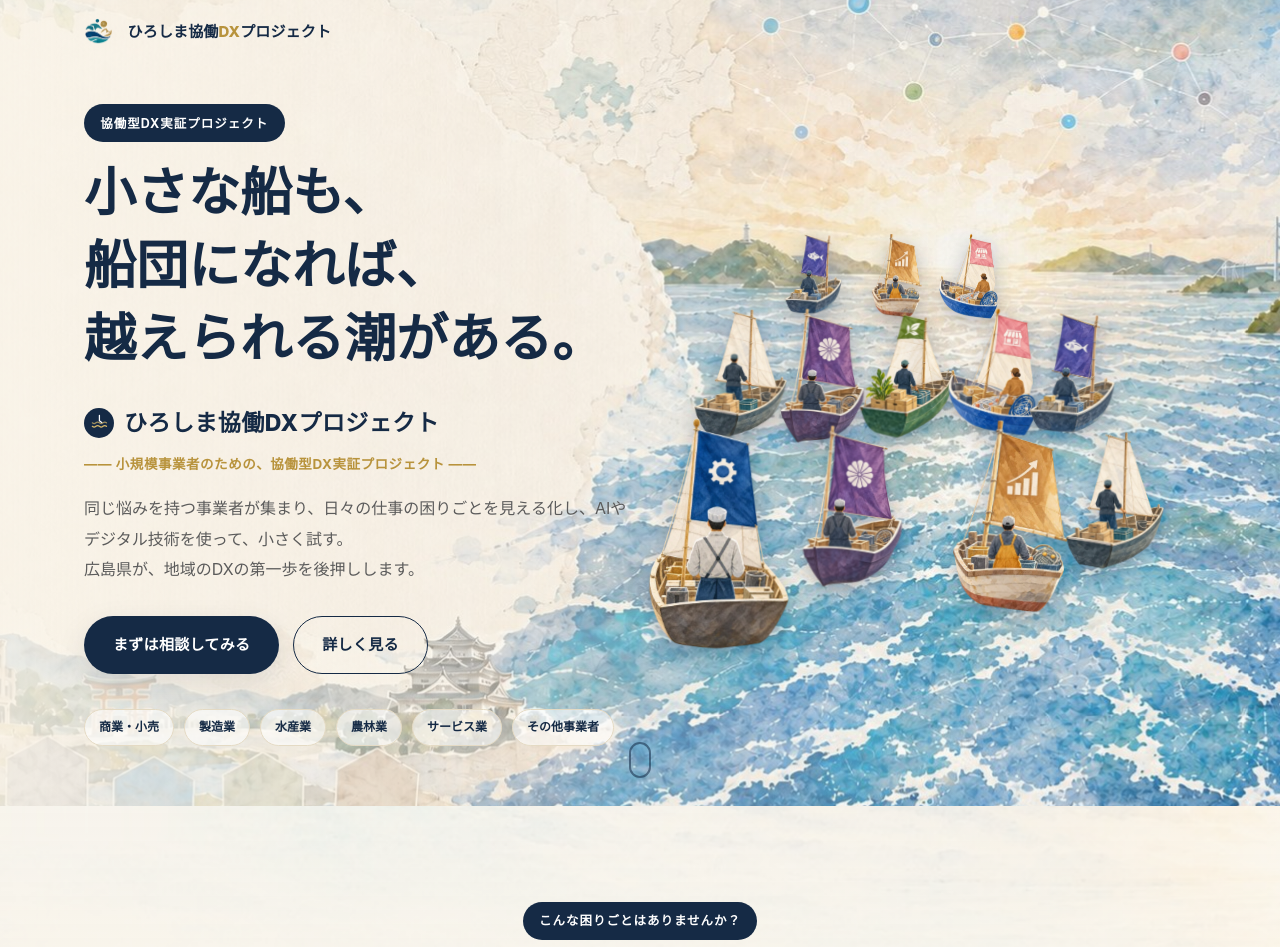
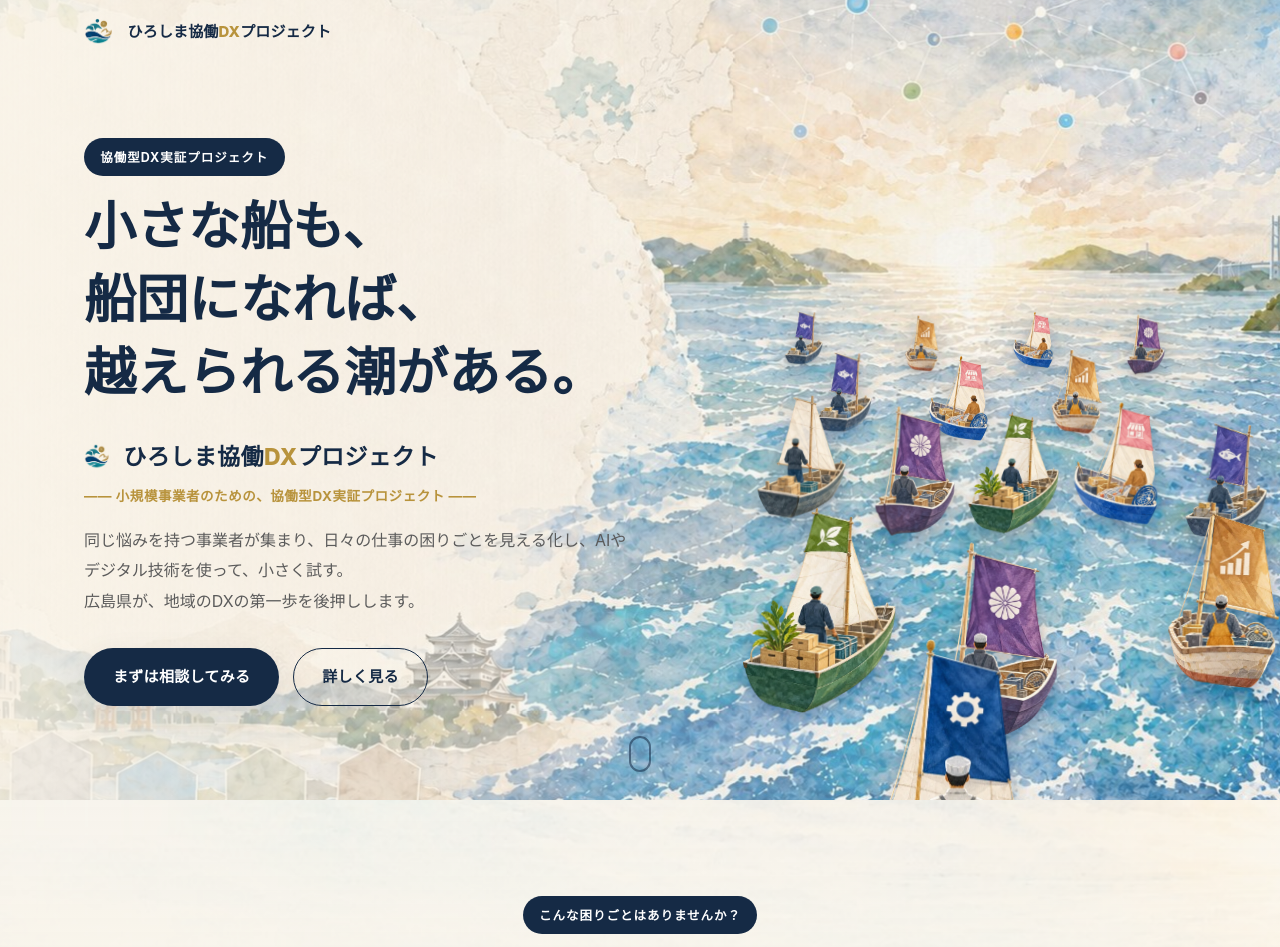
Before and after one commit to Yushi0118/hiroshiyama_DX_PJ, a plain HTML site: page index.html in a window 1280 px wide. Shown: the top 947 px of the page. Drawn offline with nearby package versions, Linux system fonts and the light colour scheme.

Commit message:
Add files via upload

```diff
--- a/index.html
+++ b/index.html
@@ -32,27 +32,35 @@
     <div class="section-bg parallax-bg" data-speed="0.18" style="background-image:url('assets/img/backgrounds/hero-bg.jpg');"></div>
     <div class="section-scrim hero-scrim" aria-hidden="true"></div>
 
-    <div class="fleet fleet-desktop" aria-hidden="true">
-      <img class="ship float-slow" data-float="1" src="assets/img/icons/ships/ship-fish.webp" alt="" style="left:61%;top:29%;width:5%;" loading="lazy" decoding="async">
-      <img class="ship float-slow" data-float="2" src="assets/img/icons/ships/ship-growth.webp" alt="" style="left:67%;top:29%;width:5%;" loading="lazy" decoding="async">
-      <img class="ship float-slow" data-float="3" src="assets/img/icons/ships/ship-shop.webp" alt="" style="left:73%;top:29%;width:5%;" loading="lazy" decoding="async">
-      <img class="ship float-med" data-float="4" src="assets/img/icons/ships/ship-plain.webp" alt="" style="left:54%;top:39%;width:7.5%;" loading="lazy" decoding="async">
-      <img class="ship float-med" data-float="5" src="assets/img/icons/ships/ship-crest.webp" alt="" style="left:60.5%;top:39%;width:7.5%;" loading="lazy" decoding="async">
-      <img class="ship float-med" data-float="6" src="assets/img/icons/ships/ship-leaf.webp" alt="" style="left:67%;top:39%;width:7.5%;" loading="lazy" decoding="async">
-      <img class="ship float-med" data-float="7" src="assets/img/icons/ships/ship-shop.webp" alt="" style="left:73.5%;top:39%;width:7.5%;" loading="lazy" decoding="async">
-      <img class="ship float-med" data-float="8" src="assets/img/icons/ships/ship-fish.webp" alt="" style="left:80%;top:39%;width:7.5%;" loading="lazy" decoding="async">
-      <img class="ship float-fast" data-float="9" src="assets/img/icons/ships/ship-gear.webp" alt="" style="left:49%;top:52%;width:13.5%;" loading="lazy" decoding="async">
-      <img class="ship float-fast" data-float="10" src="assets/img/icons/ships/ship-crest.webp" alt="" style="left:62%;top:53%;width:9%;" loading="lazy" decoding="async">
-      <img class="ship float-fast" data-float="11" src="assets/img/icons/ships/ship-growth.webp" alt="" style="left:72%;top:52.5%;width:11.5%;" loading="lazy" decoding="async">
-      <img class="ship float-fast" data-float="12" src="assets/img/icons/ships/ship-plain.webp" alt="" style="left:83%;top:54%;width:8%;" loading="lazy" decoding="async">
+    <div class="fleet-viewport fleet-viewport-desktop" aria-hidden="true">
+      <div class="fleet fleet-desktop" data-img-w="1600" data-img-h="900">
+        <img class="ship float-slow" data-float="1" src="assets/img/icons/ships/ship-fish.webp" alt="" style="left:60%;top:39%;width:3%;" loading="lazy" decoding="async">
+        <img class="ship float-slow" data-float="2" src="assets/img/icons/ships/ship-growth.webp" alt="" style="left:68%;top:39.5%;width:3%;" loading="lazy" decoding="async">
+        <img class="ship float-slow" data-float="3" src="assets/img/icons/ships/ship-shop.webp" alt="" style="left:76%;top:39%;width:3%;" loading="lazy" decoding="async">
+        <img class="ship float-slow" data-float="4" src="assets/img/icons/ships/ship-crest.webp" alt="" style="left:84%;top:39.5%;width:3%;" loading="lazy" decoding="async">
+        <img class="ship float-slow" data-float="5" src="assets/img/icons/ships/ship-fish.webp" alt="" style="left:62%;top:44%;width:4.5%;" loading="lazy" decoding="async">
+        <img class="ship float-slow" data-float="6" src="assets/img/icons/ships/ship-shop.webp" alt="" style="left:70%;top:44.5%;width:4.5%;" loading="lazy" decoding="async">
+        <img class="ship float-slow" data-float="7" src="assets/img/icons/ships/ship-growth.webp" alt="" style="left:78%;top:44%;width:4.5%;" loading="lazy" decoding="async">
+        <img class="ship float-med" data-float="8" src="assets/img/icons/ships/ship-plain.webp" alt="" style="left:58%;top:50%;width:6.5%;" loading="lazy" decoding="async">
+        <img class="ship float-med" data-float="9" src="assets/img/icons/ships/ship-crest.webp" alt="" style="left:66%;top:51%;width:6.5%;" loading="lazy" decoding="async">
+        <img class="ship float-med" data-float="10" src="assets/img/icons/ships/ship-leaf.webp" alt="" style="left:73%;top:52%;width:6.5%;" loading="lazy" decoding="async">
+        <img class="ship float-med" data-float="11" src="assets/img/icons/ships/ship-shop.webp" alt="" style="left:80%;top:51%;width:6.5%;" loading="lazy" decoding="async">
+        <img class="ship float-med" data-float="12" src="assets/img/icons/ships/ship-fish.webp" alt="" style="left:88%;top:53%;width:6.5%;" loading="lazy" decoding="async">
+        <img class="ship float-fast" data-float="13" src="assets/img/icons/ships/ship-leaf.webp" alt="" style="left:57%;top:64%;width:11%;" loading="lazy" decoding="async">
+        <img class="ship float-fast" data-float="14" src="assets/img/icons/ships/ship-crest.webp" alt="" style="left:70%;top:68%;width:10%;" loading="lazy" decoding="async">
+        <img class="ship float-fast" data-float="15" src="assets/img/icons/ships/ship-gear.webp" alt="" style="left:64%;top:80%;width:16%;" loading="lazy" decoding="async">
+        <img class="ship float-fast" data-float="16" src="assets/img/icons/ships/ship-growth.webp" alt="" style="left:85%;top:63%;width:10%;" loading="lazy" decoding="async">
+      </div>
     </div>
-    <div class="fleet fleet-mobile" aria-hidden="true">
-      <img class="ship float-slow" src="assets/img/icons/ships/ship-fish.webp" alt="" style="left:49%;top:65%;width:6%;" loading="lazy" decoding="async">
-      <img class="ship float-slow" src="assets/img/icons/ships/ship-growth.webp" alt="" style="left:61%;top:65%;width:6%;" loading="lazy" decoding="async">
-      <img class="ship float-med" src="assets/img/icons/ships/ship-gear.webp" alt="" style="left:20%;top:71%;width:10%;" loading="lazy" decoding="async">
-      <img class="ship float-med" src="assets/img/icons/ships/ship-crest.webp" alt="" style="left:38%;top:71.5%;width:12%;" loading="lazy" decoding="async">
-      <img class="ship float-med" src="assets/img/icons/ships/ship-leaf.webp" alt="" style="left:56%;top:71.2%;width:8.5%;" loading="lazy" decoding="async">
-      <img class="ship float-med" src="assets/img/icons/ships/ship-plain.webp" alt="" style="left:71%;top:72%;width:10.5%;" loading="lazy" decoding="async">
+    <div class="fleet-viewport fleet-viewport-mobile" aria-hidden="true">
+      <div class="fleet fleet-mobile" data-img-w="1000" data-img-h="1776">
+        <img class="ship float-slow" src="assets/img/icons/ships/ship-fish.webp" alt="" style="left:54%;top:62%;width:4%;" loading="lazy" decoding="async">
+        <img class="ship float-slow" src="assets/img/icons/ships/ship-growth.webp" alt="" style="left:64%;top:62.5%;width:4%;" loading="lazy" decoding="async">
+        <img class="ship float-med" src="assets/img/icons/ships/ship-crest.webp" alt="" style="left:48%;top:71%;width:7%;" loading="lazy" decoding="async">
+        <img class="ship float-med" src="assets/img/icons/ships/ship-shop.webp" alt="" style="left:75%;top:71.5%;width:7%;" loading="lazy" decoding="async">
+        <img class="ship float-med" src="assets/img/icons/ships/ship-gear.webp" alt="" style="left:65%;top:79%;width:11%;" loading="lazy" decoding="async">
+        <img class="ship float-med" src="assets/img/icons/ships/ship-leaf.webp" alt="" style="left:82%;top:79.5%;width:11%;" loading="lazy" decoding="async">
+      </div>
     </div>
 
     <div class="wrap hero-wrap">
@@ -61,27 +69,15 @@
         <h1 class="hero-title">小さな船も、<br>船団になれば、<br>越えられる潮がある。</h1>
         <div class="hero-brand">
           <span class="hero-brand-mark" aria-hidden="true">
-            <svg viewBox="0 0 24 24" fill="none" xmlns="http://www.w3.org/2000/svg">
-              <path d="M3 17c1.5 1.3 3 1.3 4.5 0s3-1.3 4.5 0 3 1.3 4.5 0 3-1.3 4.5 0" stroke="#D8B96A" stroke-width="1.6" stroke-linecap="round"/>
-              <path d="M3 12.5c1.5 1.3 3 1.3 4.5 0s3-1.3 4.5 0 3 1.3 4.5 0 3-1.3 4.5 0" stroke="#D8B96A" stroke-width="1.6" stroke-linecap="round" opacity=".7"/>
-              <path d="M12 3v7l3 2" stroke="#fff" stroke-width="1.6" stroke-linecap="round" stroke-linejoin="round"/>
-            </svg>
+            <img src="assets/img/icons/logo-mark.png" alt="" width="40" height="36" loading="eager" decoding="async">
           </span>
-          <span class="hero-brand-name">ひろしま協働DXプロジェクト</span>
+          <span class="hero-brand-name">ひろしま協働<span class="accent-dx">DX</span>プロジェクト</span>
         </div>
         <p class="hero-sub">―― 小規模事業者のための、協働型DX実証プロジェクト ――</p>
         <p class="hero-lead">同じ悩みを持つ事業者が集まり、日々の仕事の困りごとを見える化し、AIやデジタル技術を使って、小さく試す。<br>広島県が、地域のDXの第一歩を後押しします。</p>
         <div class="hero-actions">
           <a href="#entry" class="btn btn-primary">まずは相談してみる</a>
           <a href="#pain" class="btn btn-outline">詳しく見る</a>
-        </div>
-        <div class="hero-industries" role="list" aria-label="対象業種">
-          <span role="listitem" class="hex-tag">商業・小売</span>
-          <span role="listitem" class="hex-tag">製造業</span>
-          <span role="listitem" class="hex-tag">水産業</span>
-          <span role="listitem" class="hex-tag">農林業</span>
-          <span role="listitem" class="hex-tag">サービス業</span>
-          <span role="listitem" class="hex-tag">その他事業者</span>
         </div>
       </div>
     </div>
--- a/script.js
+++ b/script.js
@@ -18,6 +18,48 @@
     window.matchMedia("(prefers-reduced-motion: reduce)").matches;
 
   var isMobile = window.matchMedia && window.matchMedia("(max-width: 767px)").matches;
+
+  /* ------------------------------------------------------------
+     -1. 船団フレームのカバーフィット配置
+     .fleet-viewport（= セクションいっぱいの窓）の中で、.fleet フレームを
+     背景画像の background-size:cover と全く同じ計算式でサイズ・位置決めする。
+     これにより、各船の left/top/width（%指定、元画像基準で配置）は
+     ビューポートの縦横比が変わっても常に元画像の同じ場所を指し続ける
+     （= 船が背景の陸地に乗り上げたり水平線からズレたりしない）。
+     reduced-motion でも常に実行する必要がある（実行しないと .fleet が
+     0×0 に潰れて船が消えてしまうため）。
+     ------------------------------------------------------------ */
+  function sizeFleetFrame(frame) {
+    var viewport = frame.parentElement;
+    if (!viewport) return;
+    var vw = viewport.clientWidth;
+    var vh = viewport.clientHeight;
+    if (!vw || !vh) return;
+    var imgW = parseFloat(frame.getAttribute("data-img-w")) || 1600;
+    var imgH = parseFloat(frame.getAttribute("data-img-h")) || 900;
+    var imgRatio = imgW / imgH;
+    var viewRatio = vw / vh;
+    var w, h;
+    if (viewRatio > imgRatio) {
+      w = vw;
+      h = w / imgRatio;
+    } else {
+      h = vh;
+      w = h * imgRatio;
+    }
+    frame.style.width = w + "px";
+    frame.style.height = h + "px";
+    frame.style.left = (vw - w) / 2 + "px";
+    frame.style.top = (vh - h) / 2 + "px";
+  }
+  function sizeAllFleetFrames() {
+    document.querySelectorAll(".fleet").forEach(sizeFleetFrame);
+  }
+  sizeAllFleetFrames();
+  window.addEventListener("resize", debounce(sizeAllFleetFrames, 120));
+  window.addEventListener("orientationchange", sizeAllFleetFrames);
+  // フォント読み込み等による遅延レイアウト変化を拾うための保険再計算
+  window.setTimeout(sizeAllFleetFrames, 300);
 
   /* ------------------------------------------------------------
      0. reduced-motion の場合はすべて即表示にして終了
--- a/style.css
+++ b/style.css
@@ -232,21 +232,14 @@ a{color:inherit;text-decoration:none;}
 .hero-title{
   font-size:clamp(28px,4.6vw,52px);color:var(--navy);margin:0 0 .5em;font-weight:800;line-height:1.4;
 }
-.hero-brand{display:flex;align-items:center;gap:.6em;margin:0 0 .5em;}
-.hero-brand-mark{
-  width:1.9em;height:1.9em;border-radius:50%;background:var(--navy);flex:none;
-  display:flex;align-items:center;justify-content:center;
-}
-.hero-brand-mark svg{width:62%;height:62%;}
+.hero-brand{display:flex;align-items:center;gap:.55em;margin:0 0 .35em;}
+.hero-brand-mark{width:1.9em;height:auto;flex:none;display:flex;align-items:center;justify-content:center;}
+.hero-brand-mark img{width:100%;height:auto;display:block;}
 .hero-brand-name{font-size:clamp(16px,1.8vw,23px);color:var(--navy);font-weight:800;letter-spacing:.02em;}
+.hero-brand-name .accent-dx{color:var(--gold);}
 .hero-sub{font-size:13.5px;color:var(--gold);font-weight:700;letter-spacing:.04em;margin:0 0 1.2em;}
 .hero-lead{color:var(--ink-soft);font-size:16px;line-height:1.9;margin:0 0 2em;max-width:34em;}
-.hero-actions{display:flex;gap:14px;flex-wrap:wrap;margin-bottom:2.2em;}
-.hero-industries{display:flex;flex-wrap:wrap;gap:10px;}
-.hex-tag{
-  display:inline-flex;align-items:center;font-size:12px;font-weight:700;color:var(--navy);
-  background:rgba(255,255,255,.6);border:1px solid var(--line);padding:6px 14px;border-radius:999px;
-}
+.hero-actions{display:flex;gap:14px;flex-wrap:wrap;margin-bottom:0;}
 
 .scroll-cue{
   position:absolute;left:50%;bottom:28px;transform:translateX(-50%);z-index:3;
@@ -261,9 +254,16 @@ a{color:inherit;text-decoration:none;}
 }
 @keyframes scrollCue{0%{transform:translateY(0);opacity:1;}70%{opacity:0;}100%{transform:translateY(10px);opacity:0;}}
 
-/* ---------- Fleet / floating ships ---------- */
-.fleet{position:absolute;inset:0;z-index:1;pointer-events:none;}
-.fleet-mobile{display:none;}
+/* ---------- Fleet / floating ships ----------
+   .fleet-viewport clips to the section; .fleet is the "cover-fit" frame whose
+   exact left/top/width/height is computed by script.js to match the same
+   box background-size:cover would use for the section's background image at
+   the current viewport size, so the ships' left/top percentages (set below,
+   authored against the source artwork) always line up with the water no
+   matter how the section's aspect ratio changes. */
+.fleet-viewport{position:absolute;inset:0;z-index:1;overflow:hidden;pointer-events:none;}
+.fleet{position:absolute;top:0;left:0;width:100%;height:100%;}
+.fleet-viewport-mobile{display:none;}
 .ship{position:absolute;display:block;filter:drop-shadow(0 6px 10px rgba(10,26,58,.28));will-change:transform;}
 .float-slow{animation:shipFloat 5.6s ease-in-out infinite;}
 .float-med{animation:shipFloat 4.8s ease-in-out infinite;}
@@ -395,8 +395,9 @@ a{color:inherit;text-decoration:none;}
   .hero-section{padding-top:calc(56px + 24px);}
   .hero-panel{max-width:none;}
   .hero-scrim{background:rgba(250,245,234,.82);}
-  .fleet-desktop{display:none;}
-  .fleet-mobile{display:block;}
+  .fleet-viewport-desktop{display:none;}
+  .fleet-viewport-mobile{display:block;}
+  #hero .section-bg{background-image:url('assets/img/backgrounds/hero-bg-mobile.jpg') !important;}
   .pain-grid,.step-grid,.theme-grid,.benefit-grid{grid-template-columns:1fr;}
   .card-icon{max-width:84px;}
   .hub{grid-template-columns:1fr;grid-template-rows:none;max-width:320px;margin:0 auto;}
```
Also changed, not shown: assets/img/backgrounds/hero-bg-mobile.jpg (added).
